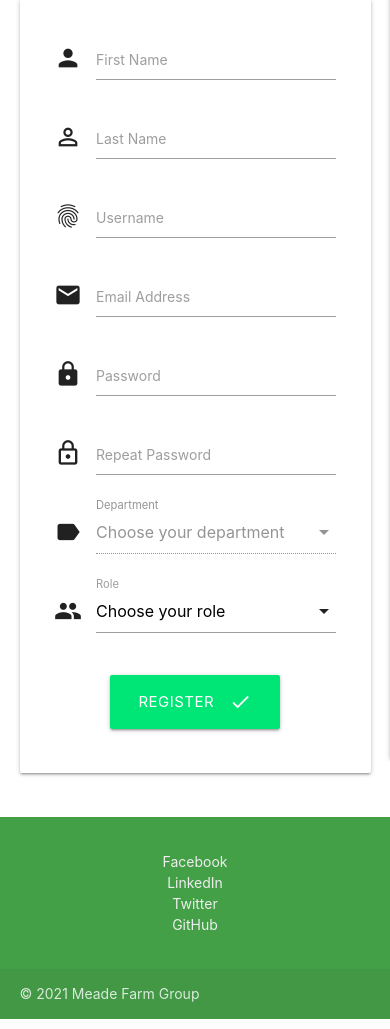
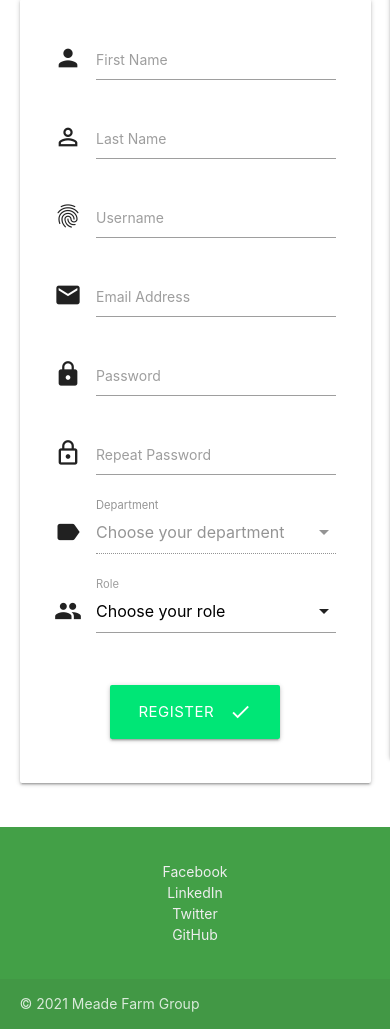
Before and after one commit to Summersby95/meade-product-app, a Flask app: page /register in a window 390 px wide. Shown: the part 146-1175 px from the top of the page. Run offline with Flask 2, Linux system fonts and the light colour scheme; data that the repository does not hold is empty; some libraries are stand-ins or nearby versions.

Commit message:
fix: add style rule to fix button spacing on mobile

```diff
--- a/static/css/style.css
+++ b/static/css/style.css
@@ -57,3 +57,10 @@ footer {
     max-height: 400px;
     margin: auto;
 }
+
+/* button style rule */
+@media (max-width: 600px) {
+    .btn-large {
+        margin-top: 10px;
+    }
+}
```
